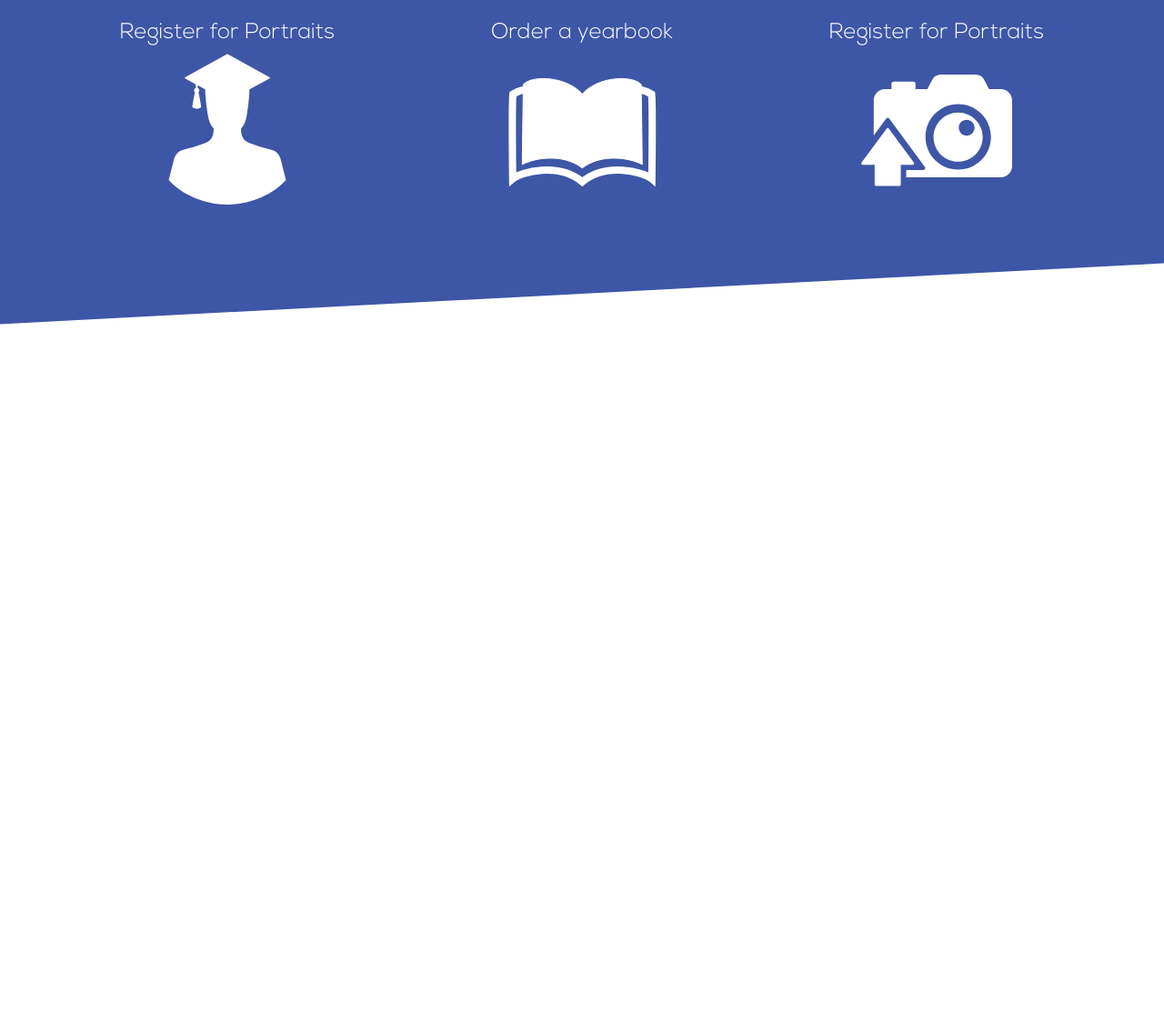
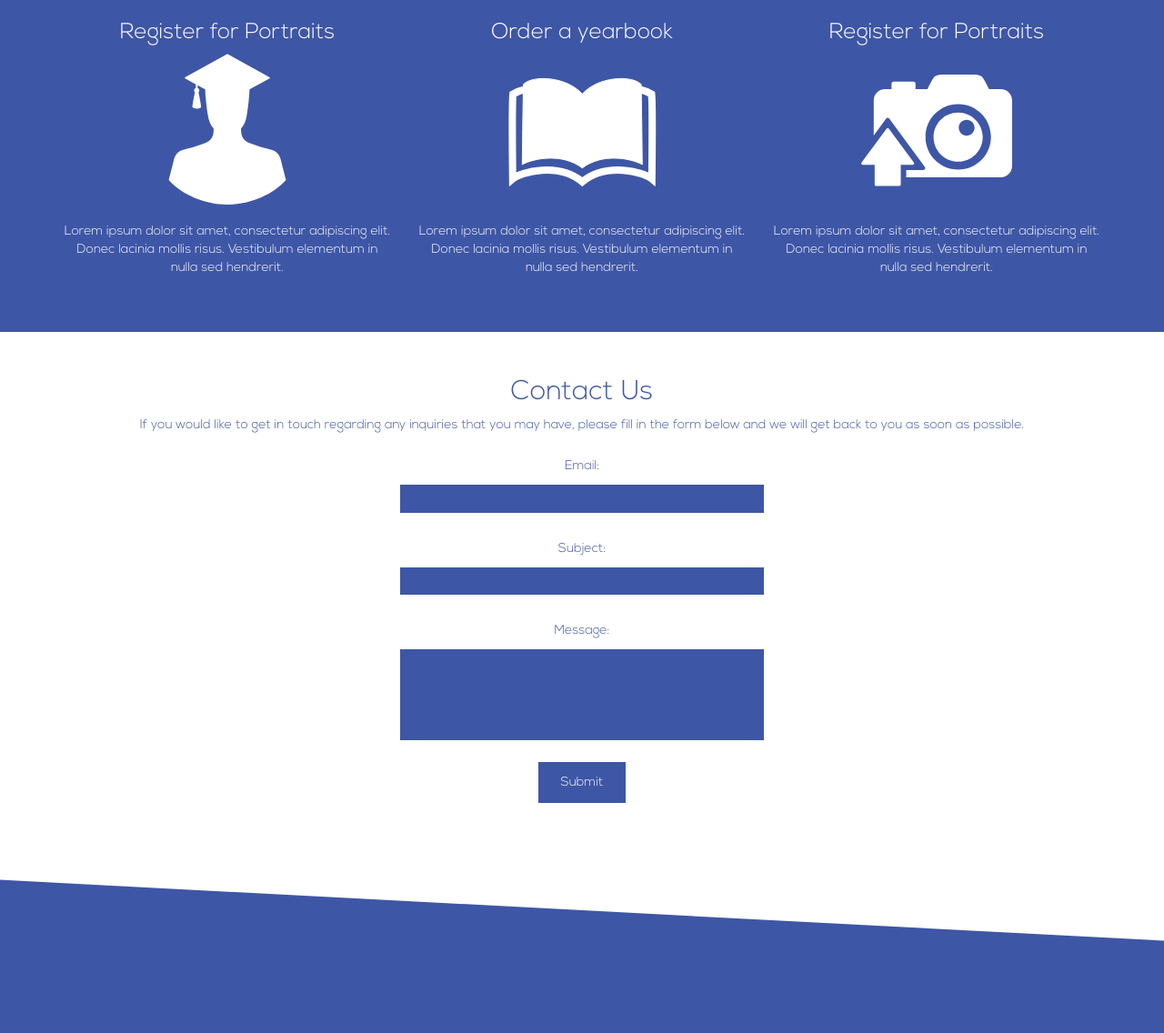
Before and after one commit to muhammad-zunair/Nucleus_Website, a plain HTML site: page seniors.html in a window 1280 px wide. Shown: the part 1247-2383 px from the top of the page at 91% size. Before the commit the page ends 1604 px from the top, so only its background shows below. Drawn offline with Linux system fonts and the light colour scheme; grey boxes are pictures that could not be loaded.

Commit message:
updated footer

```diff
--- a/assets/css/myStyle.sass
+++ b/assets/css/myStyle.sass
@@ -1,4 +1,7 @@
 @import "fonts"
+
+$primary-color: #3e56a6
+$secondary-color: #ffffff
 
 
 body
@@ -26,12 +29,12 @@ body
 
 .navbar-default-white
 	background-color: #fff
-	border-color: #3e56a6
+	border-color: $primary-color
 
 	.icon-bar
-		background-color: #3e56a6
+		background-color: $primary-color
 	a
-		color: #3e56a6
+		color: $primary-color
 		&:hover
 			background-color: transparent
 
@@ -73,7 +76,7 @@ body
 				height: 4px
 				bottom: 0
 				left: 0
-				background-color: #3e56a6
+				background-color: $primary-color
 				visibility: visible
 				-webkit-transform: scaleX(1)
 				transform: scaleX(1)
@@ -87,7 +90,7 @@ body
 			height: 4px
 			bottom: 0
 			left: 0
-			background-color: #3e56a6
+			background-color: $primary-color
 			visibility: hidden
 			-webkit-transform: scaleX(0)
 			transform: scaleX(0)
@@ -119,7 +122,7 @@ body
 .body-container
 	padding-top: 100px
 	padding-bottom: 60px
-	background-color: #3E56A6
+	background-color: $primary-color
 	color: #fff
 
 
@@ -153,7 +156,7 @@ body
 	top: 700px
 
 .info-container
-	background-color: #3E56A6
+	background-color: $primary-color
 	color: #fff
 	padding-bottom: 50px
 
@@ -165,7 +168,7 @@ body
 		left: 0
 		width: 100%
 		height: 400px
-		background-color: #3e56a6
+		background-color: $primary-color
 		-webkit-transform: skewY(-3deg)
 		-moz-transform: skewY(-3deg)
 		-ms-transform: skewY(-3deg)
@@ -174,21 +177,21 @@ body
 
 .contactus-container
 	padding-top: 30px
-	padding-bottom: 40px
-	color: #3e56a6
+	padding-bottom: 50px
+	color: $primary-color
 	&:after
 		content: ""
 		position: absolute
 		left: 0
 
 		width: 100%
-		height: 100px
-		background-color: #ffffff
-		-webkit-transform: skewY(2deg)
-		-moz-transform: skewY(2deg)
-		-ms-transform: skewY(2deg)
-		-o-transform: skewY(2deg)
-		transform: skewY(2deg)
+		height: 115px
+		background-color: $secondary-color
+		-webkit-transform: skewY(4deg)
+		-moz-transform: skewY(4deg)
+		-ms-transform: skewY(4deg)
+		-o-transform: skewY(4deg)
+		transform: skewY(3deg)
 
 .inputarea
 	padding: 15px
@@ -200,7 +203,7 @@ body
 
 	.inputsubmit
 		padding: 10px 5px
-		background-color: #3e56a6
+		background-color: $primary-color
 		color: white
 		padding: 15px 25px
 		text-decoration: none
@@ -211,19 +214,19 @@ body
 		padding: 3px 7px
 		width: 400px
 		text-align: center
-		background-color: #3e56a6
-		border: 1px solid #3e56a6
-		color: #ffffff
+		background-color: $primary-color
+		border: 1px solid $primary-color
+		color: $secondary-color
 
 		&:focus
 			outline: none
-			border: #3e56a6 1px solid
-			background-color: #ffffff
-			color: #3e56a6
+			border: $primary-color 1px solid
+			background-color: $secondary-color
+			color: $primary-color
 
 
 
 .footer
-	background-color: #3e56a6
+	background-color: $primary-color
 	height: 200px
-	color: #ffffff
+	color: $secondary-color
--- a/seniors.html
+++ b/seniors.html
@@ -1,3 +1,4 @@
+
   <!DOCTYPE html>
   <html lang="en">
   <head>
@@ -43,10 +44,11 @@
             <span class="icon-bar"></span>
             <span class="icon-bar"></span>
           </button>
-      <a class="navbar-brand nucleusFont myFade" href="#">Nucleus Yearbook</a>
+          <a class="navbar-brand nucleusFont myFade nucleuslogo" href="#">Nucleus Yearbook</a>
         </div>
-    <div class="collapse navbar-collapse navbar-right" id="myNavbar">
+        <div class="collapse navbar-collapse navbar-right allowUnderline" id="myNavbar">
           <ul class="nav navbar-nav">
+
               <li><a class="myFade" href="index.html">Home</a></li>
               <li><a class="myFade" href="aboutus.html">About Us</a></li>
               <li class="active"><a class="myFade" href="seniors.html">Seniors</a></li>
@@ -57,8 +59,7 @@
       </div>
     </nav>
 
-  <!-- Primary Page Layout
-  –––––––––––––––––––––––––––––––––––––––––––––––––– -->
+    <!-- Primary Page Layout -->
     <div class="skewContainer">
       <div class="body-container">
 
@@ -69,7 +70,10 @@
       </div>
 
       <div class="body-image">
-      <p>Hello World</p>
+        <div class="container text-center" style="padding: 100px">
+          <h1>Hello</h1>
+
+        </div>
       </div>
 
       <div class="info-container">
@@ -78,22 +82,72 @@
               <div class="col-md-4">
                 <h3>Register for Portraits</h3>
                 <img src="assets/img/registerforportraits.svg"/>
+                <br/><br/>
+                <p>
+                  Lorem ipsum dolor sit amet, consectetur adipiscing elit. Donec lacinia mollis risus.
+                  Vestibulum elementum in nulla sed hendrerit.
+                </p>
               </div>
               <div class="col-md-4">
                <h3>Order a yearbook</h3>
                <img src="assets/img/buythebook.svg"/>
+               <br/><br/>
+               <p>
+                 Lorem ipsum dolor sit amet, consectetur adipiscing elit. Donec lacinia mollis risus.
+                 Vestibulum elementum in nulla sed hendrerit.
+               </p>
               </div>
               <div class="col-md-4">
                 <h3>Register for Portraits</h3>
                 <img src="assets/img/uploadyourpictures.svg"/>
+                <br/><br/>
+                <p>
+                  Lorem ipsum dolor sit amet, consectetur adipiscing elit. Donec lacinia mollis risus.
+                  Vestibulum elementum in nulla sed hendrerit.
+                </p>
               </div>
             </div>
           </div>
       </div>
 
+      <div class="contactus-container">
+          <div class="container text-center">
+            <h2>
+              Contact Us
+            </h2>
+
+            <p>
+              If you would like to get in touch regarding any inquiries that you may have,
+              please fill in the form below and we will get back to you as soon as possible.
+            </p>
+
+            <div class="inputarea">
+              <p>Email:</p>
+              <input type="textfield" class="custominputtext myFade">
+            </div>
+            <div class="inputarea">
+              <p>Subject:</p>
+              <input type="textfield" class="custominputtext myFade">
+            </div>
+            <div class="inputarea">
+              <p>Message:</p>
+              <textarea class="custominputtext myFade descriptioninput"></textarea>
+            </div>
+            <div class="inputarea">
+              <a href="" onclick="" class="inputsubmit">Submit</a>
+            </div>
           </div>
 
-<!-- End Document
-  –––––––––––––––––––––––––––––––––––––––––––––––––– -->
+
+
+      </div>
+    </div>
+
+    <!-- Footer -->
+    <div id="footer" class="footer">
+      <p>Email: nucleus@njit.edu</p>
+    </div>
+
+    <!-- End Document -->
   </body>
   </html>
```
Also changed, not shown: assets/css/mystyle.css. Lines whose indentation alone changed are shown as unchanged.
